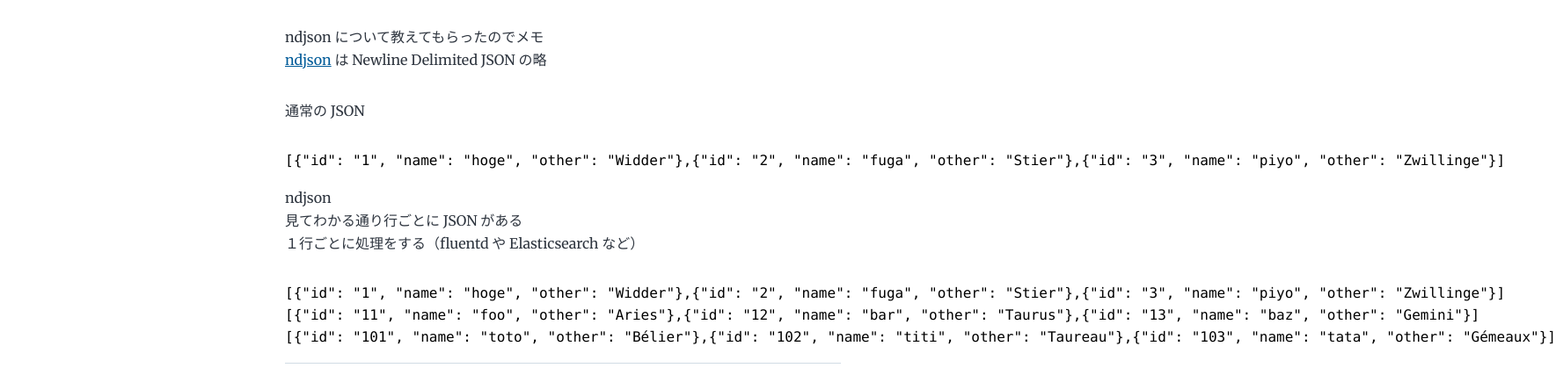
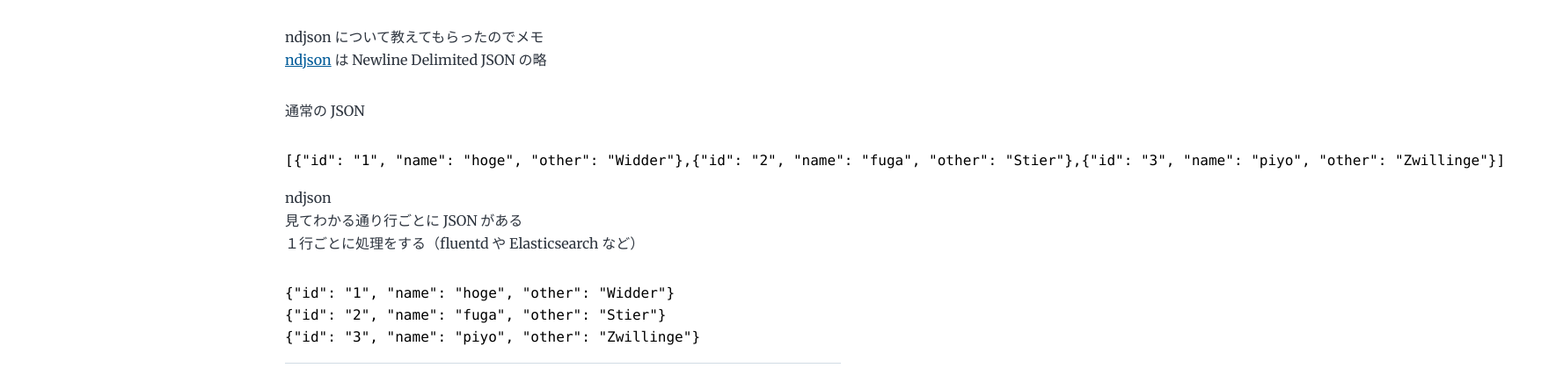
Before and after one commit to honyanya/365, a Gatsby site in the folder gatsby-starter-blog/: page /2022-10-10_memo-ndjson/ in a window 1280 px wide. Shown: the part 211-630 px from the top of the page at 88% size, 1769 px wide, since content can reach past the window. Built offline with nearby package versions, Linux system fonts and the light colour scheme; Gatsby itself is replaced by a stand-in of ours; some packages are replaced by stand-ins of ours; code samples lack their colours.

Commit message:
[fix] 2022-10-10_memo-ndjson ndjson data

````diff
--- a/gatsby-starter-blog/content/blog/2022-10-10_memo-ndjson/index.md
+++ b/gatsby-starter-blog/content/blog/2022-10-10_memo-ndjson/index.md
@@ -18,7 +18,7 @@ ndjson
 １行ごとに処理をする（fluentd や Elasticsearch など）
 
 ```json
-[{"id": "1", "name": "hoge", "other": "Widder"},{"id": "2", "name": "fuga", "other": "Stier"},{"id": "3", "name": "piyo", "other": "Zwillinge"}]
-[{"id": "11", "name": "foo", "other": "Aries"},{"id": "12", "name": "bar", "other": "Taurus"},{"id": "13", "name": "baz", "other": "Gemini"}]
-[{"id": "101", "name": "toto", "other": "Bélier"},{"id": "102", "name": "titi", "other": "Taureau"},{"id": "103", "name": "tata", "other": "Gémeaux"}]
+{"id": "1", "name": "hoge", "other": "Widder"}
+{"id": "2", "name": "fuga", "other": "Stier"}
+{"id": "3", "name": "piyo", "other": "Zwillinge"}
 ```
````
